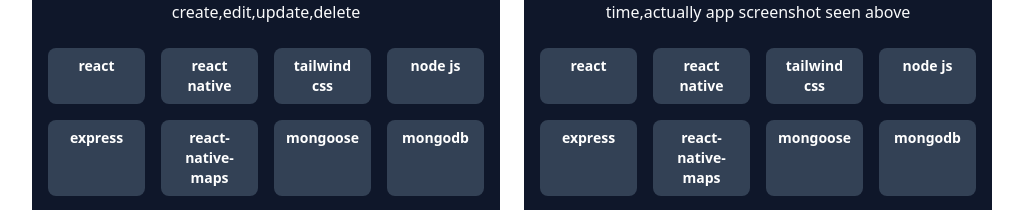
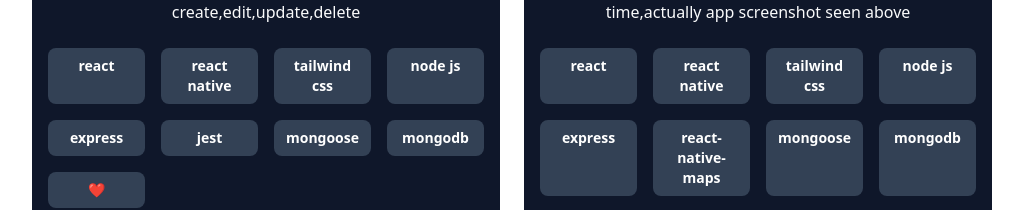
Before and after one commit to emeraldhycient/portfolio-1, a Next.js app: page / in a window 1280 px wide. Shown: the part 1622-1832 px from the top of the page, without its empty margins (128-1151 px from the left). Built offline with nearby package versions, Linux system fonts and the light colour scheme; a web font is replaced by a local one.

Commit message:
[add] new app was added

```diff
--- a/pages/index.js
+++ b/pages/index.js
@@ -19,7 +19,7 @@
         "tailwind css",
         "node js",
         "express",
-        "react-native-maps",
+        "jest",
         "mongoose",
         "mongodb",
         "❤️",
```
